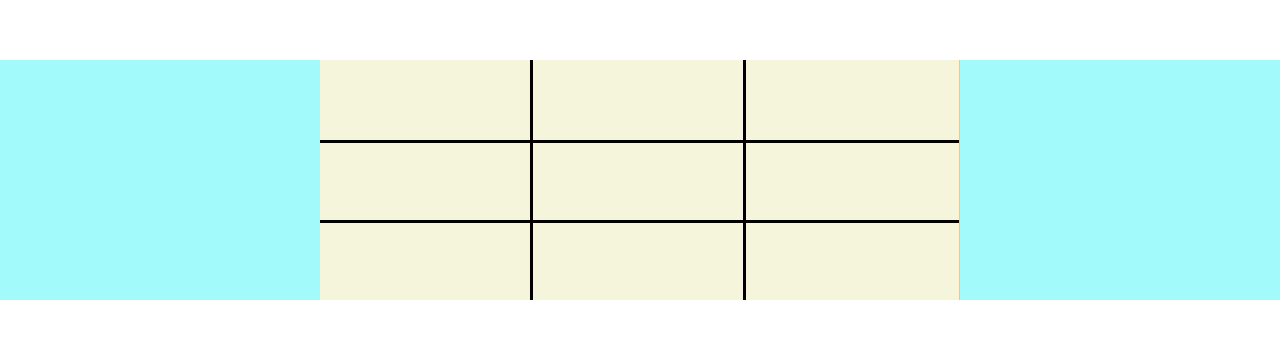
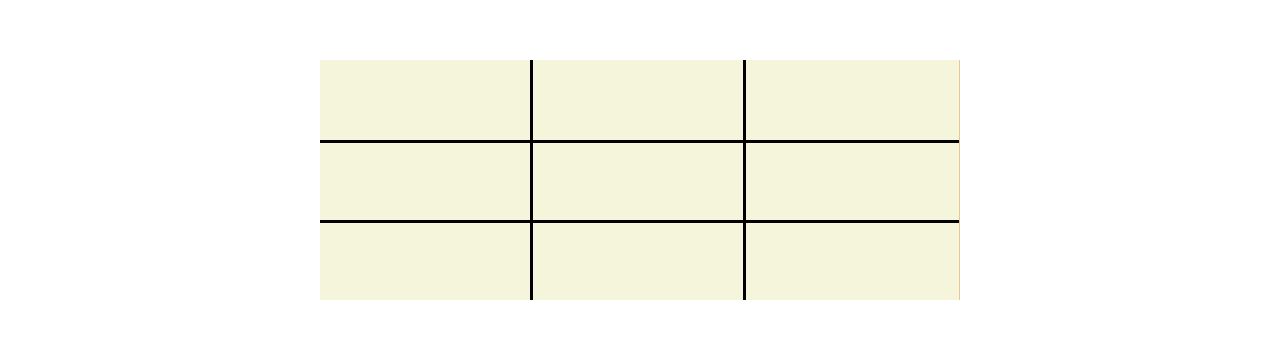
Before and after one commit to DKworgan/tic-tac-toe, a plain HTML site: page index.html in a window 1280 px wide. Shown: the part 220-558 px from the top of the page. Drawn offline with Linux system fonts and the light colour scheme.

Commit message:
get rid of background color

```diff
--- a/styles.css
+++ b/styles.css
@@ -12,7 +12,6 @@ body {
 #mainContainer {
 
     display: flex;
-    background-color: rgb(162, 250, 250);
     width: 100vw;
     height: 30vh;
     margin: auto;
```
